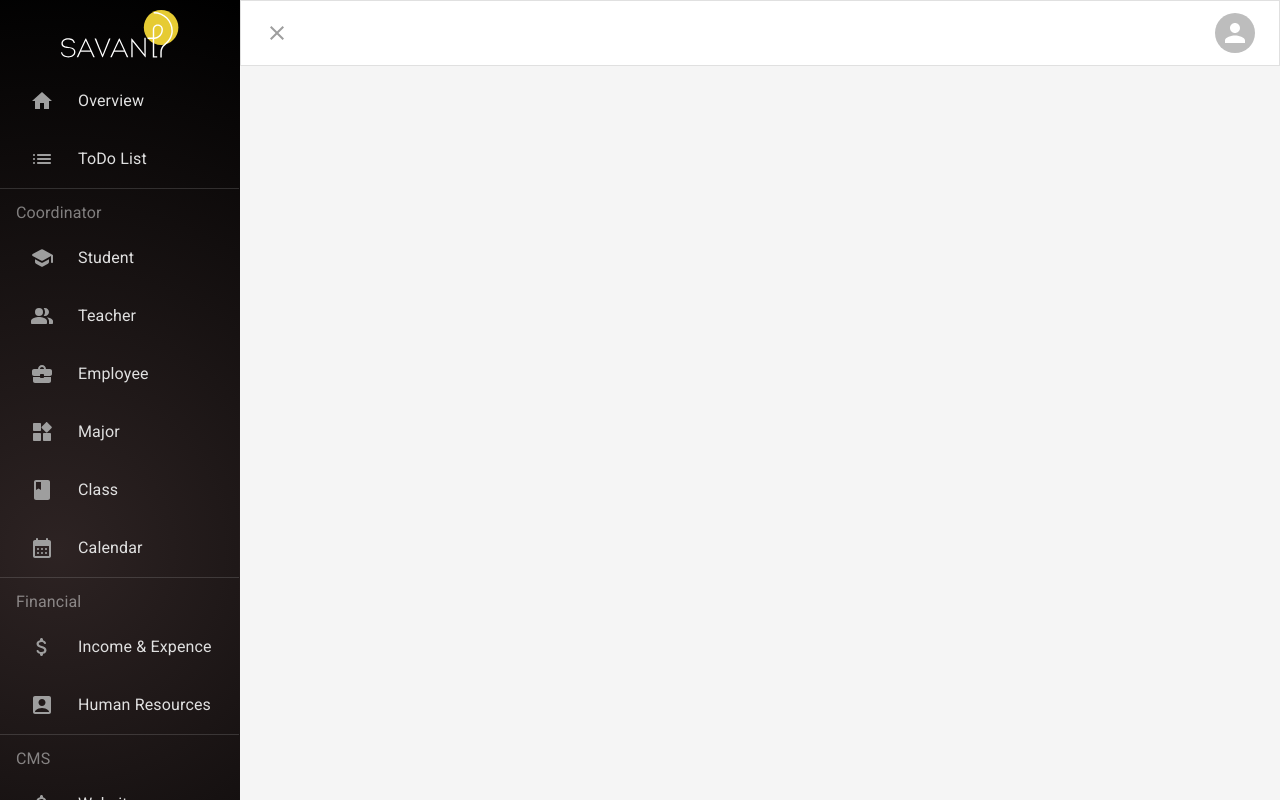
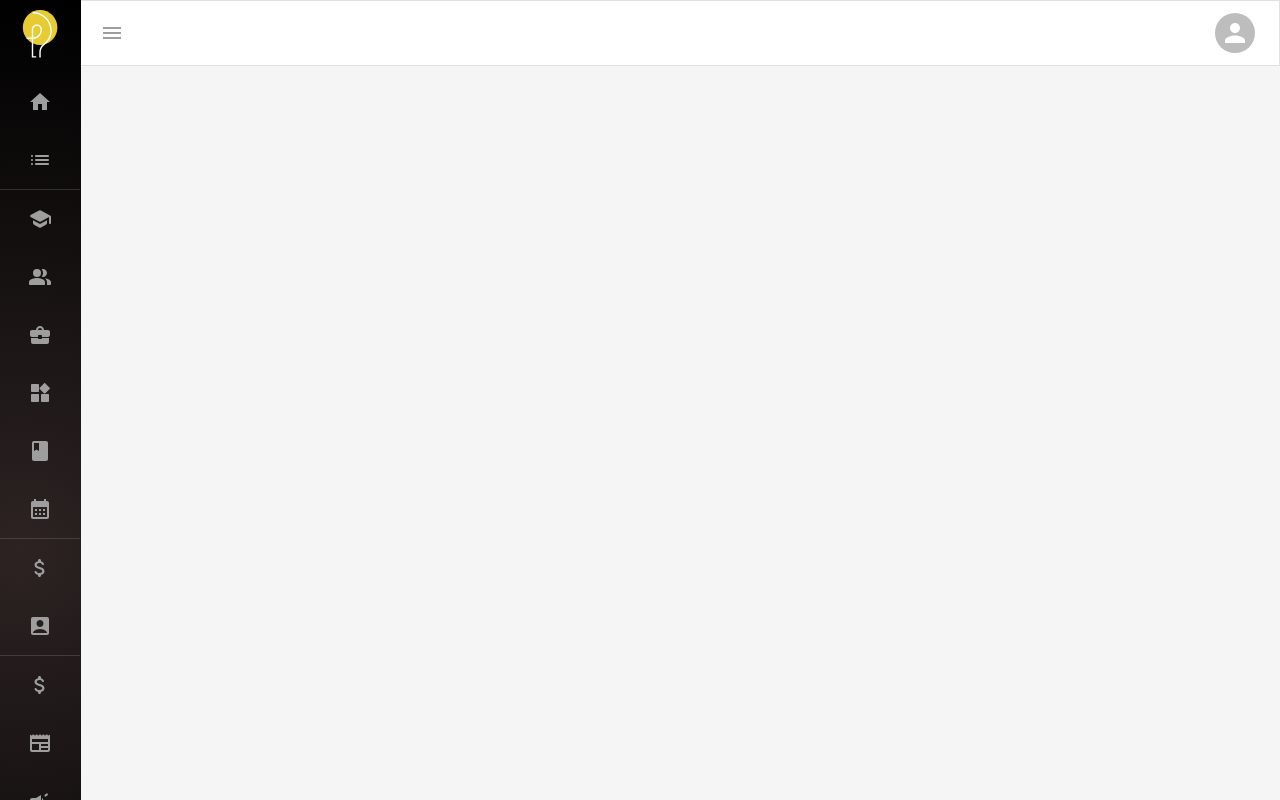
Before and after one commit to ayhamDev/Savant, a React (Vite) app in the folder Client/: page /_ in a window 1280 px wide. Built offline with nearby package versions, Linux system fonts and the light colour scheme.

Commit message:
new branch

```diff
--- a/Client/package.json
+++ b/Client/package.json
@@ -20,7 +20,8 @@
     "react": "^18.2.0",
     "react-chartjs-2": "^5.2.0",
     "react-dom": "^18.2.0",
-    "react-router-dom": "^6.7.0"
+    "react-router-dom": "^6.7.0",
+    "react-sparklines": "^1.7.0"
   },
   "devDependencies": {
     "@types/react": "^18.0.26",
--- a/Client/src/App.tsx
+++ b/Client/src/App.tsx
@@ -5,7 +5,6 @@ import Dashboard from "./pages/admin/Dashboard";
 import Login from "./pages/admin/Login";
 
 function App() {
-
   return (
     // Is Allowed means anything( Like Auth Or something )
     <BrowserRouter>
--- a/Client/src/components/DashboardPart.tsx
+++ b/Client/src/components/DashboardPart.tsx
@@ -6,31 +6,25 @@ import MuiAppBar, { AppBarProps as MuiAppBarProps } from '@mui/material/AppBar';
 import Toolbar from '@mui/material/Toolbar';
 import List from '@mui/material/List';
 import CssBaseline from '@mui/material/CssBaseline';
-import Typography from '@mui/material/Typography';
 import IconButton from '@mui/material/IconButton';
 import TodoIcon from '@mui/icons-material/ListRounded';
-import NewsIcon from '@mui/icons-material/NewspaperRounded';
-import NotificationsAtiveIcon from '@mui/icons-material/NotificationsActive';
-import NotificationsIcon from '@mui/icons-material/Notifications';
 import Menu from '@mui/icons-material/Menu';
-import CalendarIcon from '@mui/icons-material/CalendarMonthRounded';
-import CampaignIcon from '@mui/icons-material/Campaign';
 
 import AvatarMenu from "./AvatarMenu"
 import isMobile from 'is-mobile';
 
-import Breadcrumbs from '@mui/material/Breadcrumbs';
-import Link from '@mui/material/Link';
 import SidebarItem from "./SidebarItem"
 
 import LogoWhite from "../assets/img/SavantWhite.svg"
 import SmallLogo from "../assets/img/SavantSmall.svg"
 
-import {SchoolRounded, AttachMoneyRounded, Home,PeopleAltRounded, BusinessCenterRounded,WidgetsRounded,ClassRounded,AccountBoxRounded, Close } from '@mui/icons-material';
-import { Avatar, colors, MenuItem, Tooltip } from '@mui/material';
+import {Home, Close } from '@mui/icons-material';
+import { AppBar, Avatar, colors, MenuItem, SwipeableDrawer, Tooltip } from '@mui/material';
 import { useTheme } from '@emotion/react';
-const drawerWidth = 240;
+const drawerWidth = 250;
 
+const iOS =
+  typeof navigator !== 'undefined' && /iPad|iPhone|iPod/.test(navigator.userAgent);
 const openedMixin = (theme: Theme): CSSObject => ({
   width: drawerWidth,
   transition: theme.transitions.create('width', {
@@ -64,7 +58,7 @@ const DrawerHeader = styled('div')(({ theme }) => ({
 interface AppBarProps extends MuiAppBarProps {
   open?: boolean;
 }
-const AppBar = styled(MuiAppBar, {
+const AppBarDesktop = styled(MuiAppBar, {
   shouldForwardProp: (prop) => prop !== 'open',
 })<AppBarProps>(({ theme, open }) => ({
   zIndex: theme.zIndex.drawer + 1,
@@ -99,62 +93,9 @@ const Drawer = styled(MuiDrawer, { shouldForwardProp: (prop) => prop !== 'open'
   }),
 );
 
-export default function Dashboard({children}: { children: JSX.Element }) {
-  const [open, setOpen] = React.useState(true);
-  const [ListItems, setListItems] = React.useState([
-    {
-    title: "Coordinator",
-    items: [
-      { label: "Student",
-       icon: <SchoolRounded sx={{ color: colors.grey[500] }}  />
-      },
-      { label: "Teacher",
-       icon: <PeopleAltRounded sx={{ color: colors.grey[500] }}  />
-      },
-      { label: "Employee",
-       icon: <BusinessCenterRounded sx={{ color: colors.grey[500] }}  />
-      },
-      { label: "Major",
-       icon: <WidgetsRounded sx={{ color: colors.grey[500] }}  />
-      },
-      { label: "Class",
-       icon: <ClassRounded sx={{ color: colors.grey[500] }}  />
-      },
-      ,
-      { label: "Calendar",
-       icon: <CalendarIcon sx={{ color: colors.grey[500] }}  />
-      },
-    ]
-    },
-    {
-      title: "Financial",
-      items: [
-        { label: "Income & Expence" ,
-        icon: <AttachMoneyRounded sx={{ color: colors.grey[500] }} />
-        },
-        { label: "Human Resources",
-        icon: <AccountBoxRounded sx={{ color: colors.grey[500] }}  />
-        },
-      ]
-    },
-    {
-    title: "CMS",
-    items: [
-      { label: "Website" ,
-      icon: <AttachMoneyRounded sx={{ color: colors.grey[500] }} />
-      },
-      { label: "News",
-      icon: <NewsIcon sx={{ color: colors.grey[500] }}  />
-      },
-      { label: "Announcements",
-      icon: <CampaignIcon sx={{ color: colors.grey[500] }}  />
-      },
-    ]
-  },
-
-
-
-])
+export default function Dashboard({children,items}: { children: JSX.Element, items: object[] }) {
+  const [open, setOpen] = React.useState(isMobile() ? false : false);
+  const [ListItems, setListItems] = React.useState(items)
   const handleDrawerOpen = () => {
     setOpen(true);
   };
@@ -169,7 +110,20 @@ export default function Dashboard({children}: { children: JSX.Element }) {
     <Box sx={{ display: 'flex',height:"100%" }}>
       {/* SideBar */}
       <CssBaseline />
-      <AppBar position="fixed" open={open} variant="outlined" elevation={0} sx={{ bgcolor:'white' , color:"black" }}>
+      { isMobile() ?
+
+        <AppBar variant="outlined" elevation={0} sx={{ bgcolor:'white' , color:"black" }}>
+          <Toolbar sx={{ justifyContent: "space-between"}}>
+
+          <IconButton sx={{  p: "10px", color : "#9e9e9e"  ,mr:"5px"}} onClick={open ? handleDrawerClose : handleDrawerOpen} >
+                      {open ? <Close  sx={{ color: "#9e9e9e" }} /> : <Menu sx={{ color : "#9e9e9e"}} />}
+                      {/* theme.direction === 'rtl' ? <ChevronRightIcon /> : <ChevronLeftIcon /> */}
+              </IconButton>
+              <AvatarMenu />
+          </Toolbar>
+        </AppBar>
+          :
+          <AppBarDesktop position="fixed" open={open} variant="outlined" elevation={0} sx={{ bgcolor:'white' , color:"black" }}>
           <Toolbar sx={{ justifyContent: "space-between" , ml: !open ? isMobile() ? "55px" : "65px" : "-10px", transition: "0.5s all" }}>
 
             <IconButton sx={{  p: "10px", color : "#9e9e9e"  ,mr:"5px"}} onClick={open ? handleDrawerClose : handleDrawerOpen} >
@@ -185,9 +139,60 @@ export default function Dashboard({children}: { children: JSX.Element }) {
           </Breadcrumbs> */}
 
           </Toolbar>
-      </AppBar>
+        </AppBarDesktop>
+
+    }
+
 
       {/* SideBar */}
+      {
+        isMobile() ?
+        <SwipeableDrawer
+        disableBackdropTransition={!iOS} disableDiscovery={iOS}
+        anchor={"left"}
+        open={open}
+        onClose={() => {setOpen(false)}}
+        onOpen={() =>{setOpen(true)}}
+        PaperProps={{ sx: { background: "radial-gradient(circle at 24.1% 68.8%, rgb(45, 35, 35) 0%, rgb(0, 0, 0) 99.4%);" } }}
+      >
+
+<DrawerHeader sx={{ pb:"10px"}}>
+            <Box sx={{ pt: isMobile() ? "5px" : "10px"  ,width: "100%", height: "100%", display:"grid", placeItems: "center" }}>
+              <img src={open ? LogoWhite : SmallLogo} alt="Logo"/>
+            </Box>
+          </DrawerHeader>
+          <Box className="scrollbar">
+          <List>
+            {
+
+              <>
+              <SidebarItem role={{ items: [
+                {
+                  label: "Overview",
+                  icon: <Home sx={{ color: colors.grey[500] }} />
+                }
+              ]}} open={open} />
+
+                <SidebarItem role={{ items: [
+                {
+                  label: "ToDo List",
+                  icon: <TodoIcon sx={{ color: colors.grey[500] }} />
+                }
+              ]}} open={open} />
+
+              </>
+            }
+
+            {
+              ListItems.map(role => (
+                <SidebarItem key={role.title} role={role} open={open} />
+              ))
+            }
+
+          </List>
+          </Box>
+      </SwipeableDrawer>
+        :
         <Drawer PaperProps={{
           sx: {
             zIndex: "999999",
@@ -202,6 +207,7 @@ export default function Dashboard({children}: { children: JSX.Element }) {
           <Box className="scrollbar">
           <List>
             {
+
               <>
               <SidebarItem role={{ items: [
                 {
@@ -230,6 +236,9 @@ export default function Dashboard({children}: { children: JSX.Element }) {
           </Box>
         </Drawer>
 
+      }
+
+
         {/* Main */}
       <Box className="scrollbar" component="main" sx={{ flexGrow: 1 , pt: "75px",pb:"5px" ,height: "100%" ,bgcolor:colors.grey[100]}}>
 
--- a/Client/src/pages/admin/Dashboard.tsx
+++ b/Client/src/pages/admin/Dashboard.tsx
@@ -1,9 +1,68 @@
+import { SchoolRounded, PeopleAltRounded, BusinessCenterRounded, WidgetsRounded, ClassRounded, AttachMoneyRounded, AccountBoxRounded,CalendarMonth, NewspaperRounded, CampaignRounded } from '@mui/icons-material'
+import { colors } from '@mui/material'
 import React from 'react'
 import DashboardPart from '../../components/DashboardPart'
 
+
+
 export default function Dashboard() {
+  const SideBarItems = [
+    {
+    title: "Coordinator",
+    items: [
+      { label: "Student",
+       icon: <SchoolRounded sx={{ color: colors.grey[500] }}  />
+      },
+      { label: "Teacher",
+       icon: <PeopleAltRounded sx={{ color: colors.grey[500] }}  />
+      },
+      { label: "Employee",
+       icon: <BusinessCenterRounded sx={{ color: colors.grey[500] }}  />
+      },
+      { label: "Major",
+       icon: <WidgetsRounded sx={{ color: colors.grey[500] }}  />
+      },
+      { label: "Class",
+       icon: <ClassRounded sx={{ color: colors.grey[500] }}  />
+      },
+      ,
+      { label: "Calendar",
+       icon: <CalendarMonth sx={{ color: colors.grey[500] }}  />
+      },
+    ]
+    },
+    {
+      title: "Financial",
+      items: [
+        { label: "Income & Expence" ,
+        icon: <AttachMoneyRounded sx={{ color: colors.grey[500] }} />
+        },
+        { label: "Human Resources",
+        icon: <AccountBoxRounded sx={{ color: colors.grey[500] }}  />
+        },
+      ]
+    },
+    {
+    title: "CMS",
+    items: [
+      { label: "Website" ,
+      icon: <AttachMoneyRounded sx={{ color: colors.grey[500] }} />
+      },
+      { label: "News",
+      icon: <NewspaperRounded sx={{ color: colors.grey[500] }}  />
+      },
+      { label: "Announcements",
+      icon: <CampaignRounded sx={{ color: colors.grey[500] }}  />
+      },
+    ]
+  },
+
+
+
+]
   return (
-    <DashboardPart>
+    <DashboardPart items={SideBarItems}>
+    {/* Dashboard Content */}
       <div>
       </div>
     </DashboardPart>
```
Also changed, not shown: 1 other file (tests, documents, lock files or other folders). Lines whose indentation alone changed are shown as unchanged.
